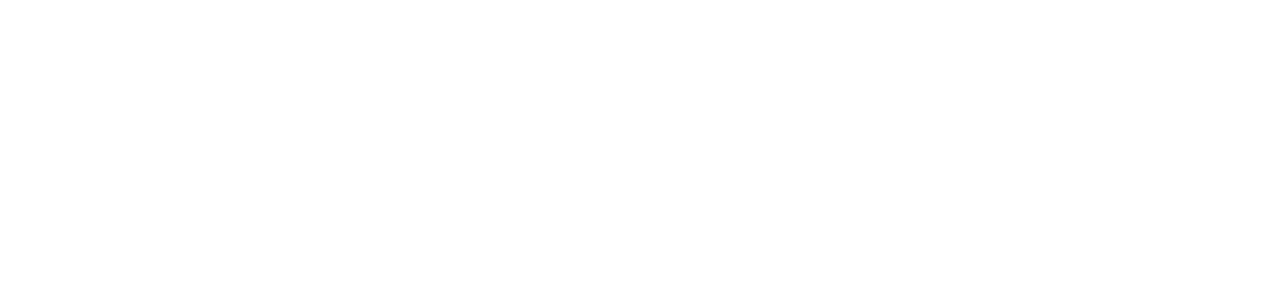
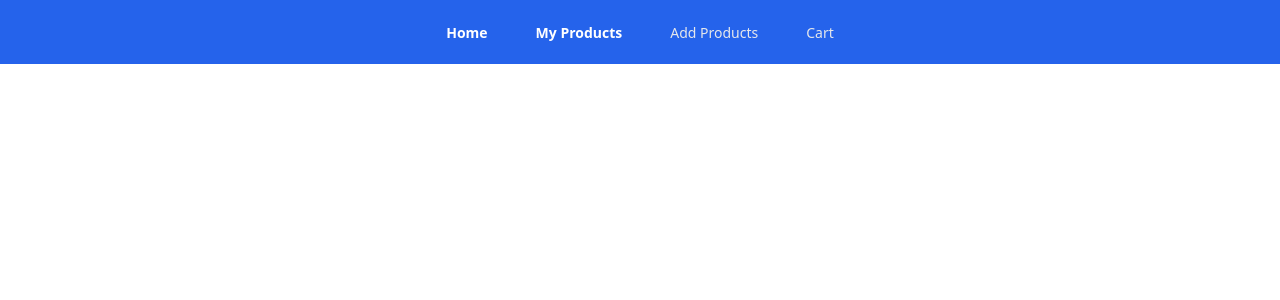
Before and after one commit to Adrina0109/Ecommerce-Follow-Along, a React (Vite) app in the folder Frontend/: page / in a window 1280 px wide. Before the commit this address had no page. Shown: the top 300 px of the page. Built offline with nearby package versions, Linux system fonts and the light colour scheme.

Commit message:
changes made in 15

```diff
--- a/Frontend/src/App.jsx
+++ b/Frontend/src/App.jsx
@@ -4,12 +4,12 @@
 import Login from './Pages/Login';
 import ProductEntryPage from './Pages/ProductEntryPage';
 import UpdateForm from './Pages/updateForm';
-import Navbar from "./components/navBar/navbar"
+import Navbar from "./components/navBarFolder/navbar.jsx"
 function App(){
   return (
     <>
+      <Navbar/>
     <Routes>
-      <>Navbar</>
         <Route path="/homepage" element={<HomePage />} />
 
         <Route path="/signup" element={<Signup />} />
```
Also changed, not shown: Frontend/src/components/navBarFolder/navbar.jsx (renamed from Frontend/src/components/navBar/navbar.jsx).
